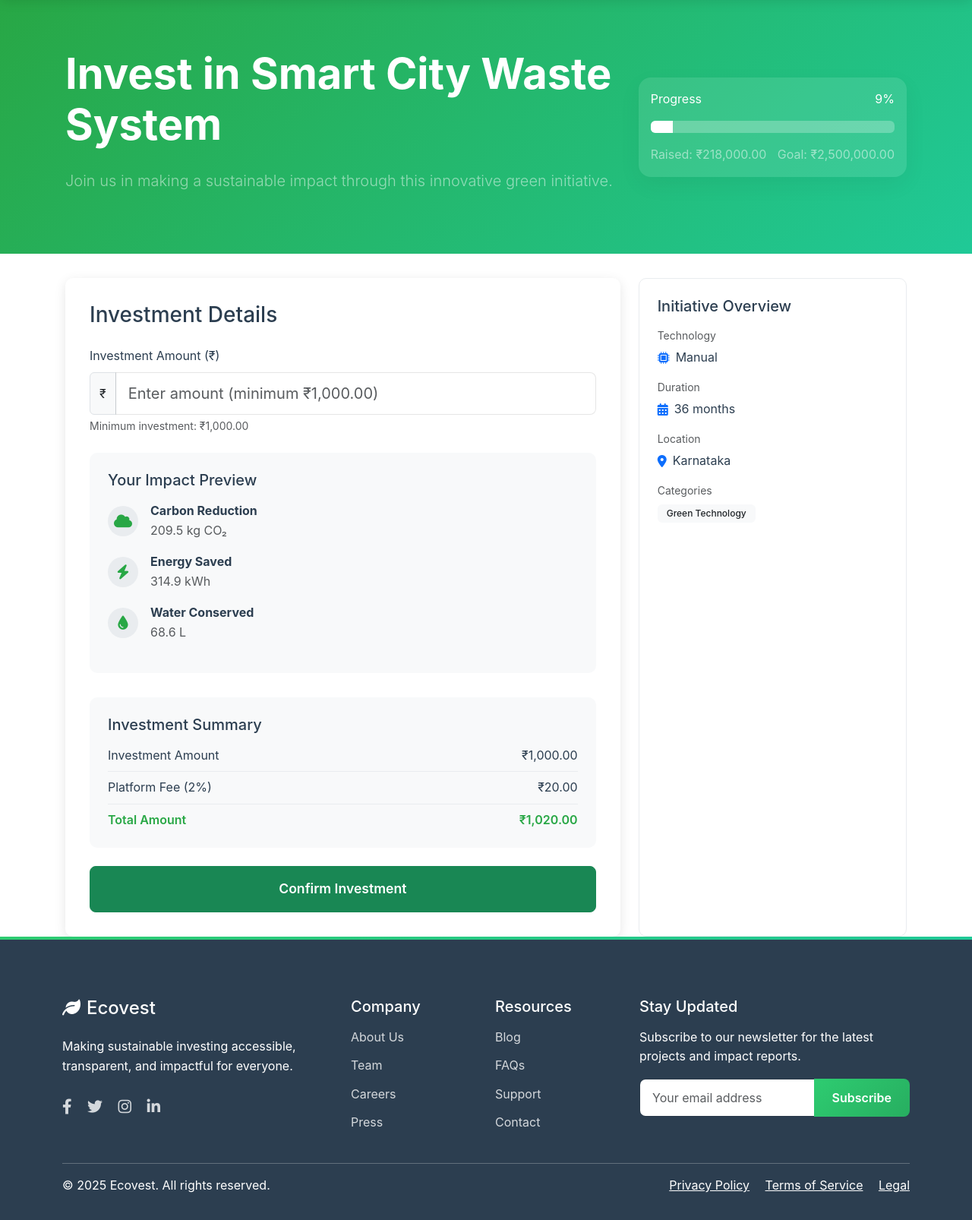
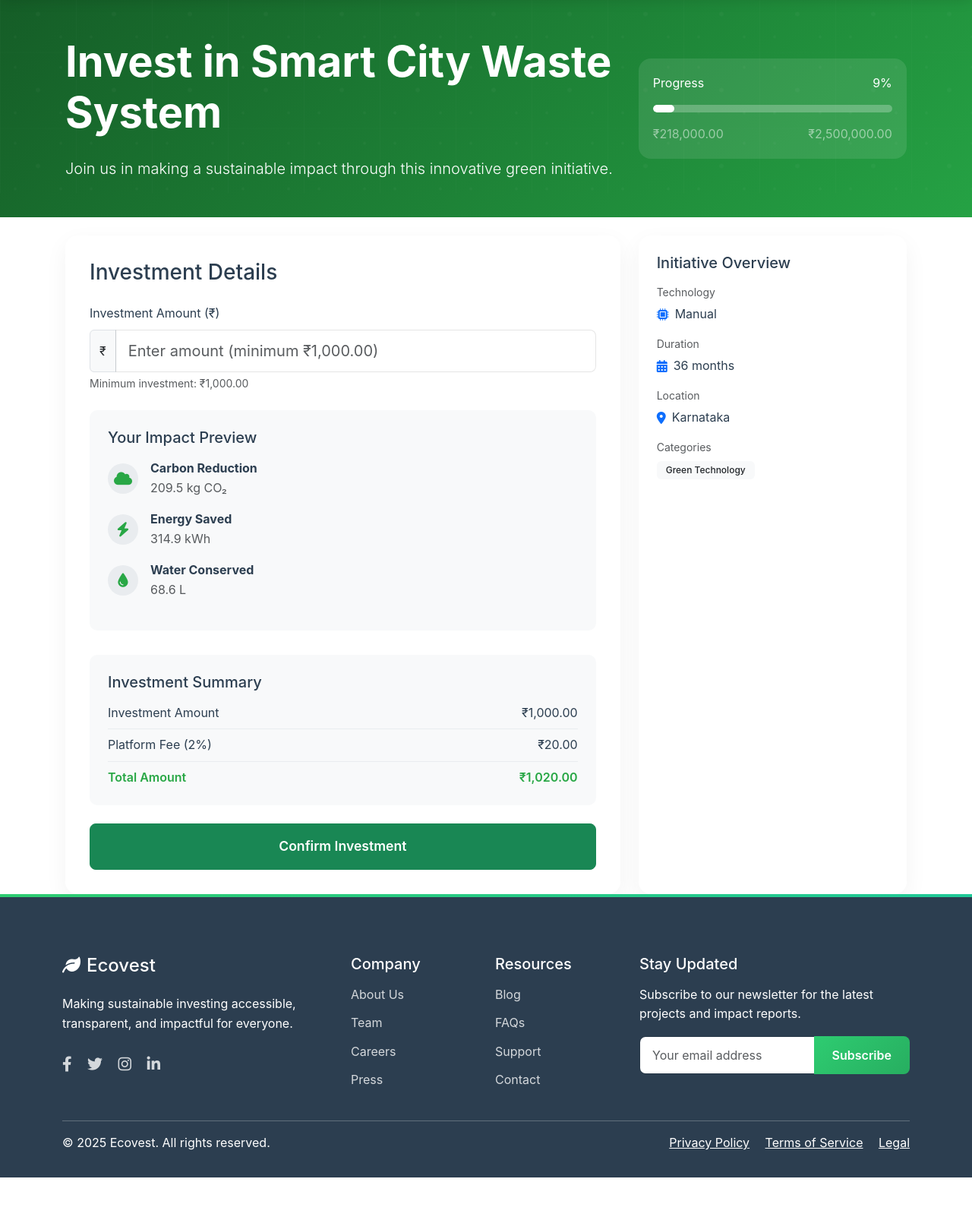
Before and after one commit to adilsiraju/eco2, a Django app: page /investments/invest/41/ in a window 1280 px wide. Shown: the part 84-1690 px from the top of the page at 76% size. After the commit the page ends 1634 px from the top, so only its background shows below. Run offline with Django 5.2, Linux system fonts and the light colour scheme; the first user in the database is signed in; data comes from the database, SQL or seed files in the repository; some libraries are stand-ins or nearby versions.

Commit message:
Enhance initiative and investment pages; update hero section styling, improve card designs, and add fade-in animations for better user experience.

```diff
--- a/investments/templates/investments/invest.html
+++ b/investments/templates/investments/invest.html
@@ -6,16 +6,51 @@
 {% block extra_css %}
 <style>
 .hero {
-    background: linear-gradient(135deg, #28a745 0%, #20c997 100%);
+    background: linear-gradient(135deg, #155d27 0%, #25a244 100%);
     color: white;
-    padding: 4rem 0;
-    margin-bottom: 2rem;
+    padding: 3rem 0;
+    position: relative;
+    overflow: hidden;
+}
+.hero::before {
+    content: '';
+    position: absolute;
+    top: 0;
+    left: 0;
+    right: 0;
+    bottom: 0;
+    background: url("{% static 'images/pattern.svg' %}") repeat;
+    opacity: 0.06;
+    animation: patternFloat 60s linear infinite;
+}
+@keyframes patternFloat {
+    0% { transform: translateY(0); }
+    100% { transform: translateY(-100%); }
+}
+.stat-card {
+    background: rgba(255, 255, 255, 0.1);
+    border-radius: 16px;
+    padding: 1.2rem;
+    text-align: center;
+    backdrop-filter: blur(10px);
+    transition: all 0.3s ease;
+    height: 100%;
+}
+.stat-card:hover {
+    transform: translateY(-5px);
+    background: rgba(255, 255, 255, 0.15);
+    box-shadow: 0 10px 20px rgba(0,0,0,0.1);
 }
 .investment-form {
     background: white;
-    border-radius: 10px;
+    border-radius: 16px;
     padding: 2rem;
-    box-shadow: 0 4px 15px rgba(0,0,0,0.1);
+    box-shadow: 0 10px 30px rgba(0,0,0,0.05);
+    transition: all 0.3s ease;
+}
+.investment-form:hover {
+    box-shadow: 0 15px 35px rgba(0,0,0,0.08);
+    transform: translateY(-5px);
 }
 .impact-preview {
     background: #f8f9fa;
@@ -42,14 +77,16 @@
 }
 .info-card {
     background: white;
-    border-radius: 10px;
+    border-radius: 16px;
     padding: 1.5rem;
     height: 100%;
-    border: 1px solid #e9ecef;
-    transition: transform 0.2s;
+    box-shadow: 0 10px 30px rgba(0,0,0,0.05);
+    transition: transform 0.3s ease;
+    border: none;
 }
 .info-card:hover {
     transform: translateY(-5px);
+    box-shadow: 0 15px 35px rgba(0,0,0,0.08);
 }
 .form-control:focus {
     border-color: #28a745;
@@ -87,6 +124,26 @@
     margin: 0 auto;
     padding: 0 1rem;
 }
+.fade-in {
+    animation: fadeIn 0.6s ease forwards;
+}
+.fade-in-up {
+    animation: fadeInUp 0.6s ease forwards;
+}
+@keyframes fadeIn {
+    from { opacity: 0; }
+    to { opacity: 1; }
+}
+@keyframes fadeInUp {
+    from {
+        opacity: 0;
+        transform: translateY(20px);
+    }
+    to {
+        opacity: 1;
+        transform: translateY(0);
+    }
+}
 </style>
 {% endblock %}
 
@@ -95,30 +152,28 @@
 <section class="hero">
     <div class="content-wrapper">
         <div class="row align-items-center">
-            <div class="col-lg-8">
+            <div class="col-lg-8 fade-in" style="animation-delay: 0.1s;">
                 <h1 class="display-4 fw-bold mb-4">Invest in {{ initiative.title }}</h1>
-                <p class="lead text-white-50">Join us in making a sustainable impact through this innovative green initiative.</p>
+                <p class="lead mb-0">Join us in making a sustainable impact through this innovative green initiative.</p>
                 {% if initiative.status == 'funded' %}
                 <div class="alert alert-success mt-3">
                     <i class="fas fa-check-circle me-2"></i> This initiative has been fully funded!
                 </div>
                 {% endif %}
             </div>
-            <div class="col-lg-4">
-                <div class="card bg-white bg-opacity-10 border-0">
-                    <div class="card-body">
-                        <div class="d-flex justify-content-between align-items-center mb-3">
-                            <span class="text-white">Progress</span>
-                            <span class="text-white">{% widthratio initiative.current_amount initiative.goal_amount 100 %}%</span>
-                        </div>
-                        <div class="progress bg-white bg-opacity-25 mb-3">
-                            <div class="progress-bar bg-white" role="progressbar"
-                                 style="width: {% widthratio initiative.current_amount initiative.goal_amount 100 %}%"></div>
-                        </div>
-                        <div class="d-flex justify-content-between text-white-50">
-                            <span>Raised: ₹{{ initiative.current_amount|floatformat:2|intcomma }}</span>
-                            <span>Goal: ₹{{ initiative.goal_amount|floatformat:2|intcomma }}</span>
-                        </div>
+            <div class="col-lg-4 fade-in" style="animation-delay: 0.2s;">
+                <div class="stat-card">
+                    <div class="d-flex justify-content-between align-items-center mb-3">
+                        <span>Progress</span>
+                        <span>{% widthratio initiative.current_amount initiative.goal_amount 100 %}%</span>
+                    </div>
+                    <div class="progress bg-white bg-opacity-25 mb-3" style="height: 10px; border-radius: 5px;">
+                        <div class="progress-bar bg-white" role="progressbar"
+                             style="width: {% widthratio initiative.current_amount initiative.goal_amount 100 %}%; border-radius: 5px;"></div>
+                    </div>
+                    <div class="d-flex justify-content-between text-white-50">
+                        <span>₹{{ initiative.current_amount|floatformat:2|intcomma }}</span>
+                        <span>₹{{ initiative.goal_amount|floatformat:2|intcomma }}</span>
                     </div>
                 </div>
             </div>
@@ -126,7 +181,7 @@
     </div>
 </section>
 
-<div class="content-wrapper">
+<div class="content-wrapper mt-4">
     <div class="row">
         <!-- Investment Form -->
         <div class="col-lg-8">
```
Also changed, not shown: initiatives/templates/initiatives/initiative_detail.html (+80 -22 lines), db.sqlite3.
